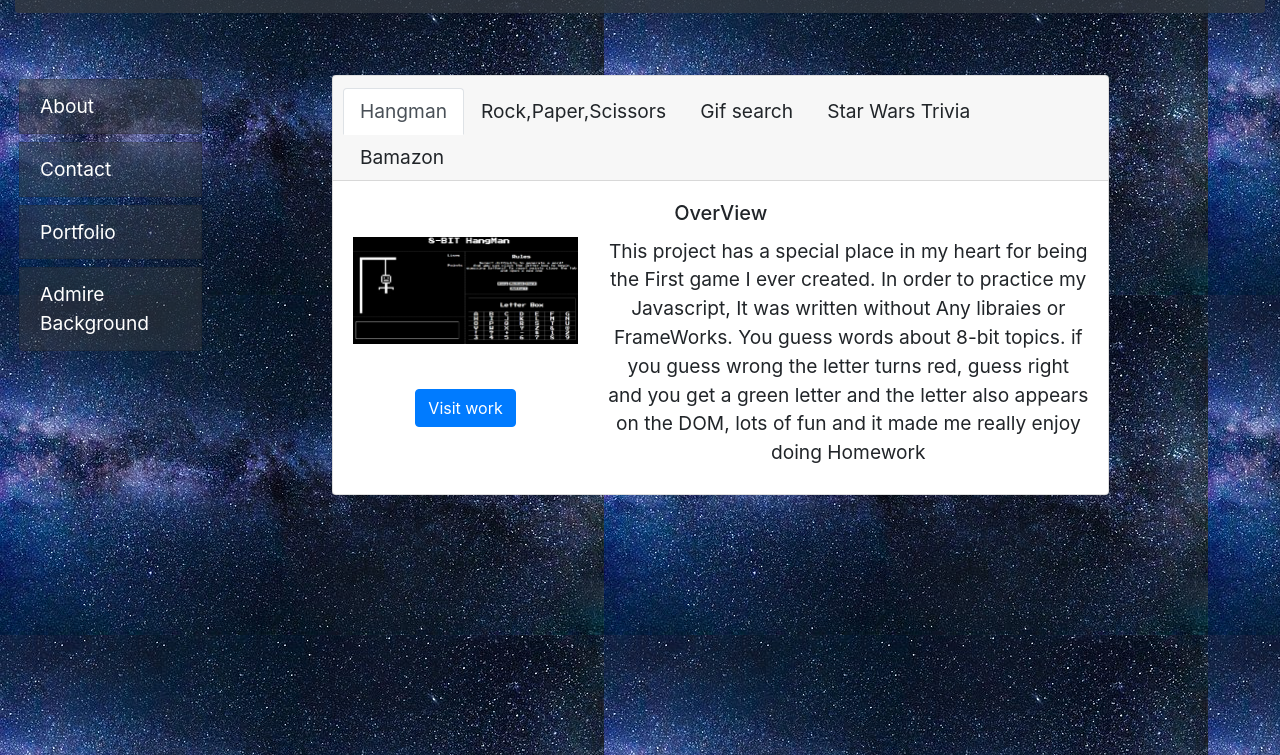
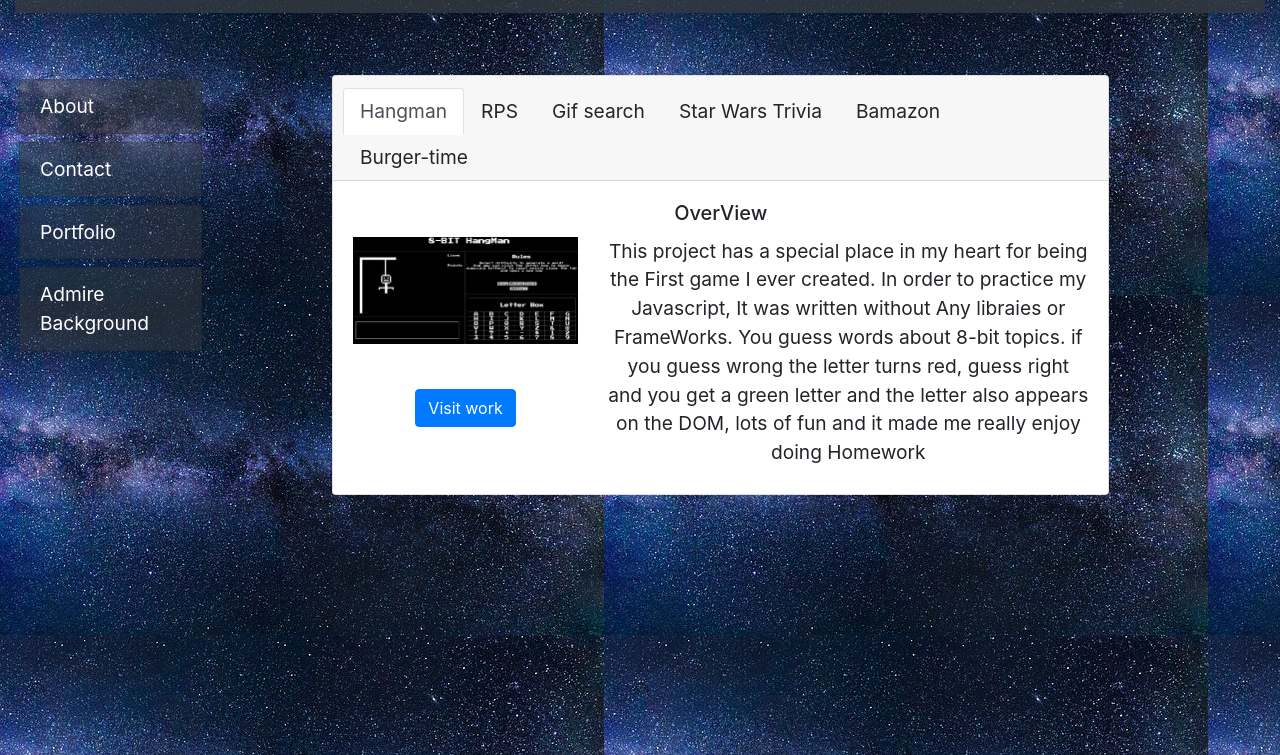
Before and after one commit to Jonathan169/Newportfolio, a plain HTML site: page index.html in a window 1280 px wide. Both pictures are taken after a click on the element "Portfolio". Shown: the part 45-800 px from the top of the page. Drawn offline with nearby package versions, Linux system fonts and the light colour scheme.

Commit message:
updating

```diff
--- a/index.html
+++ b/index.html
@@ -83,7 +83,7 @@
                               <a class="nav-link active portl" id="hman" data-still="0"  data-animate="https://jonathan169.github.io/WordGuessGame/" data-content="assets\pics\Untitled.png">Hangman</a>
                             </li>
                             <li class="nav-item">
-                              <a class="nav-link portl" id="rpg" data-still="1" data-animate="https://github.com/Jonathan169/RPS-multi" data-content="assets\pics\RPS.png" >Rock,Paper,Scissors</a>
+                              <a class="nav-link portl" id="rpg" data-still="1" data-animate="https://github.com/Jonathan169/RPS-multi" data-content="assets\pics\RPS.png" >RPS</a>
                             </li>
                             <li class="nav-item">
                                 <a class="nav-link portl" id="gif" data-still="2" data-animate="https://jonathan169.github.io/giphy/" data-content="assets\pics\gif.png">Gif search</a>
@@ -93,6 +93,9 @@
                           </li>
                           <li class="nav-item">
                             <a class="nav-link portl" id="Bamazon" data-still="4" data-animate="https://github.com/Jonathan169/Bamazon" data-content="assets\pics\bamazon.png">Bamazon</a>
+                        </li>
+                        <li class="nav-item">
+                            <a class="nav-link portl" id="burger" data-still="5" data-animate="https://burger-time169.herokuapp.com/" data-content="assets\pics\burger.png">Burger-time</a>
                         </li>
                           </ul>
                         </div>
```
Also changed, not shown: assets/javascript/main.js (+1 -1 lines), assets/pics/burger.png (added).
